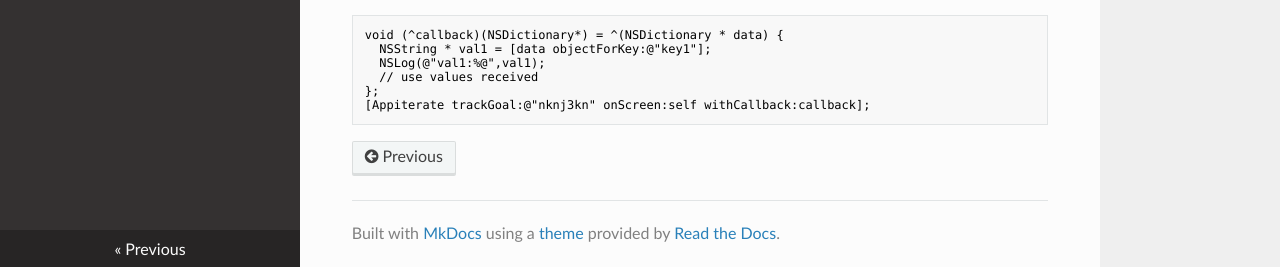
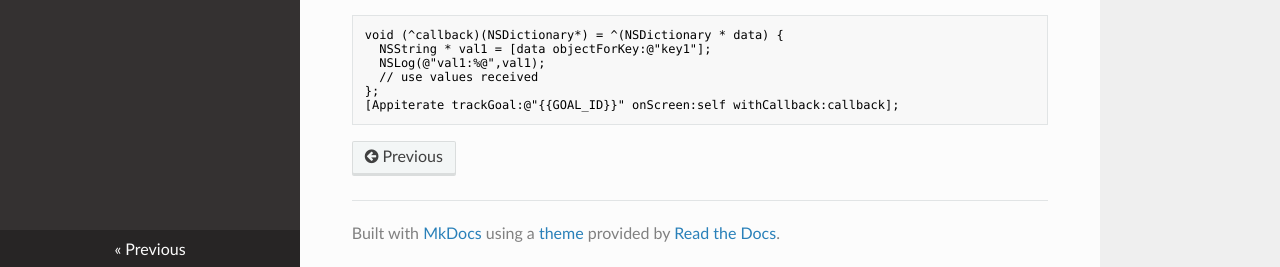
Before and after one commit to AppIterate/docs, an MkDocs documentation site: the page built from docs/iOS.md, in a window 1280 px wide and 900 px high, scrolled down 1354 px. Shown: the part 630-897 px from the top of the window. Built offline with MkDocs 1.6.1, drawn with Linux system fonts in a browser that asks for light colours; nearby versions of some CDN libraries.

Commit message:
ios | re-factor

````diff
--- a/docs/iOS.md
+++ b/docs/iOS.md
@@ -80,5 +80,5 @@ void (^callback)(NSDictionary*) = ^(NSDictionary * data) {
   NSLog(@"val1:%@",val1);
   // use values received
 };
-[Appiterate trackGoal:@"nknj3kn" onScreen:self withCallback:callback];
+[Appiterate trackGoal:@"{{GOAL_ID}}" onScreen:self withCallback:callback];
 ```
````
